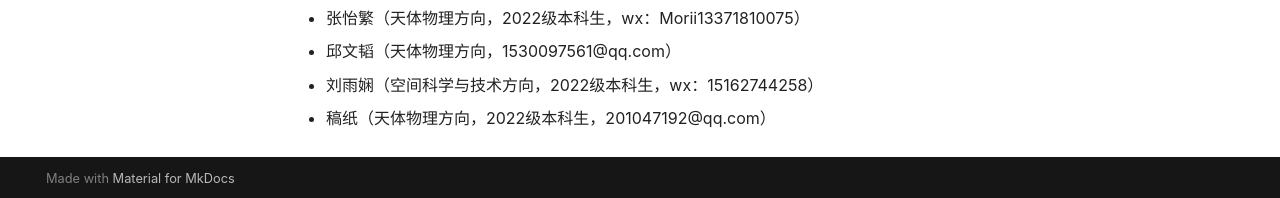
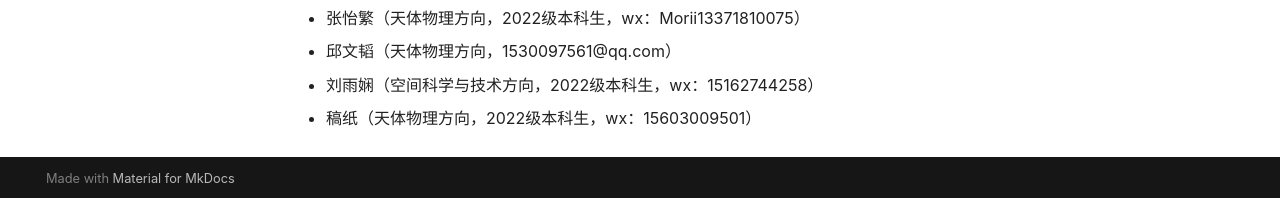
Before and after one commit to nju-astronomy/NJU-ASA, an MkDocs documentation site: the page built from docs/authors.md, in a window 1280 px wide and 1002 px high. Shown: the part 801-999 px from the top of the window. Built offline with MkDocs 1.6.1 and Material for MkDocs 9.7.7, drawn with Linux system fonts in a browser that asks for light colours; some web fonts are replaced.

Commit message:
Update authors.md

```diff
--- a/docs/authors.md
+++ b/docs/authors.md
@@ -19,4 +19,4 @@
 - 张怡繁（天体物理方向，2022级本科生，wx：Morii13371810075）
 - 邱文韬（天体物理方向，1530097561@qq.com）
 - 刘雨娴（空间科学与技术方向，2022级本科生，wx：15162744258）
-- 稿纸（天体物理方向，2022级本科生，201047192@qq.com）
+- 稿纸（天体物理方向，2022级本科生，wx：15603009501）
```
